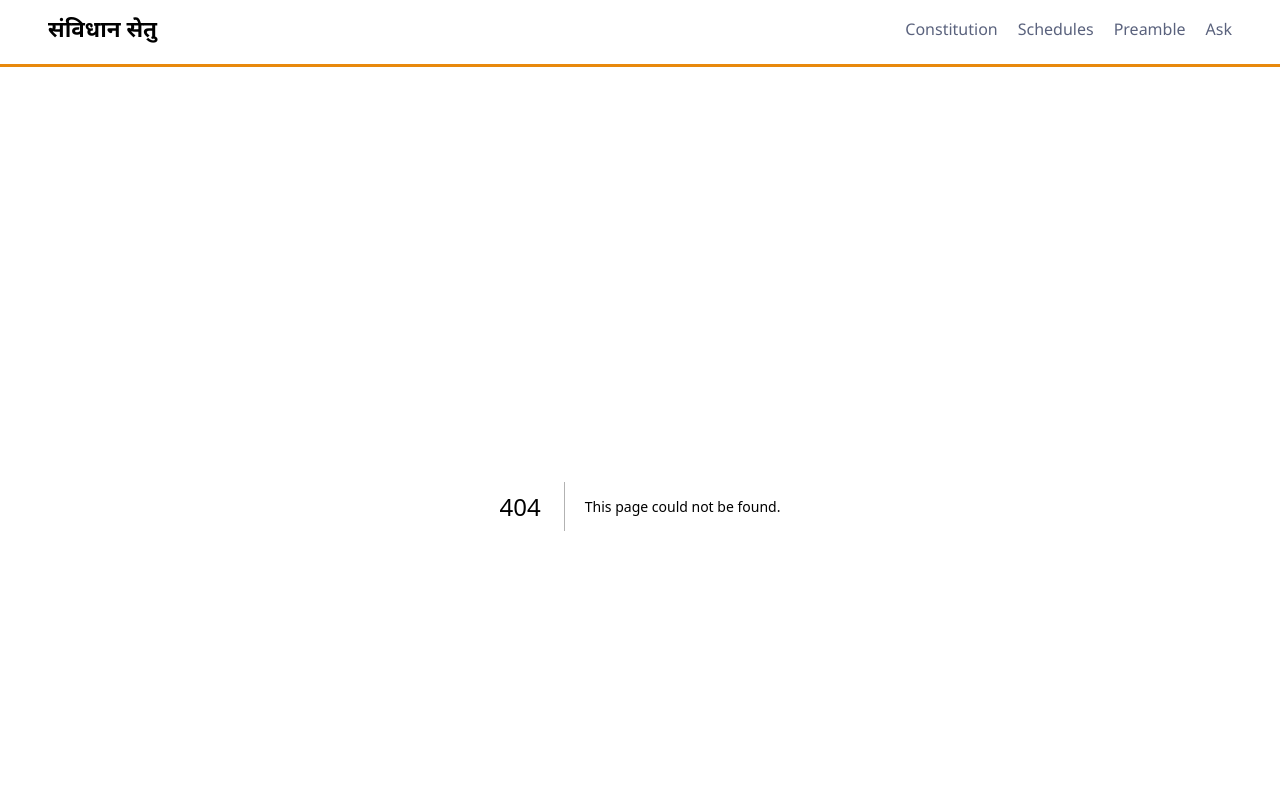
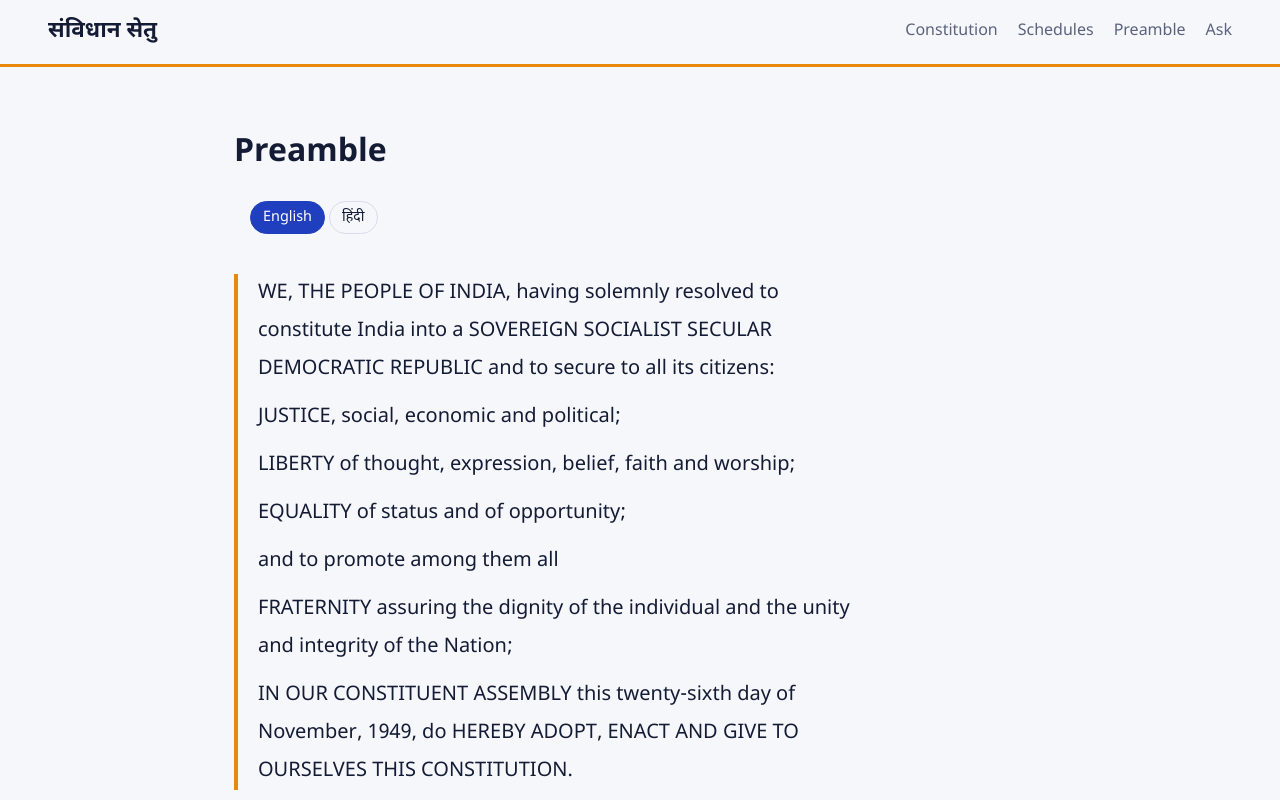
Before and after one commit to Neha-1507/samvidhan-setu, a Next.js app in the folder frontend/: page /preamble in a window 1280 px wide. Before the commit this address had no page. Shown: the top 800 px of the page. Built offline with nearby package versions, Linux system fonts and the light colour scheme.

Commit message:
feat(frontend): add Preamble page

```diff
--- /dev/null
+++ b/frontend/app/preamble/page.js
@@ -0,0 +1,45 @@
+import { getLang } from "../../lib/lang";
+import LangToggle from "../../components/LangToggle";
+
+export const metadata = { title: "Preamble | Samvidhan Setu" };
+
+const TEXT = {
+  en: {
+    title: "Preamble",
+    body: [
+      "WE, THE PEOPLE OF INDIA, having solemnly resolved to constitute India into a SOVEREIGN SOCIALIST SECULAR DEMOCRATIC REPUBLIC and to secure to all its citizens:",
+      "JUSTICE, social, economic and political;",
+      "LIBERTY of thought, expression, belief, faith and worship;",
+      "EQUALITY of status and of opportunity;",
+      "and to promote among them all",
+      "FRATERNITY assuring the dignity of the individual and the unity and integrity of the Nation;",
+      "IN OUR CONSTITUENT ASSEMBLY this twenty-sixth day of November, 1949, do HEREBY ADOPT, ENACT AND GIVE TO OURSELVES THIS CONSTITUTION.",
+    ],
+  },
+  hi: {
+    title: "उद्देशिका",
+    body: [
+      "हम, भारत के लोग, भारत को एक संपूर्ण प्रभुत्व-संपन्न समाजवादी पंथनिरपेक्ष लोकतंत्रात्मक गणराज्य बनाने के लिए, तथा उसके समस्त नागरिकों को:",
+      "सामाजिक, आर्थिक और राजनैतिक न्याय,",
+      "विचार, अभिव्यक्ति, विश्वास, धर्म और उपासना की स्वतंत्रता,",
+      "प्रतिष्ठा और अवसर की समता प्राप्त कराने के लिए,",
+      "तथा उन सब में",
+      "व्यक्ति की गरिमा और राष्ट्र की एकता और अखंडता सुनिश्चित करने वाली बंधुता बढ़ाने के लिए",
+      "दृढ़संकल्प होकर अपनी इस संविधान सभा में आज तारीख 26 नवम्बर, 1949 ई. को एतद्द्वारा इस संविधान को अंगीकृत, अधिनियमित और आत्मार्पित करते हैं।",
+    ],
+  },
+};
+
+export default function PreamblePage({ searchParams }) {
+  const lang = getLang(searchParams);
+  const t = TEXT[lang];
+  return (
+    <>
+      <h1>{t.title}</h1>
+      <LangToggle path="/preamble" lang={lang} />
+      <div className="preamble">
+        {t.body.map((line, i) => <p key={i}>{line}</p>)}
+      </div>
+    </>
+  );
+}
```
